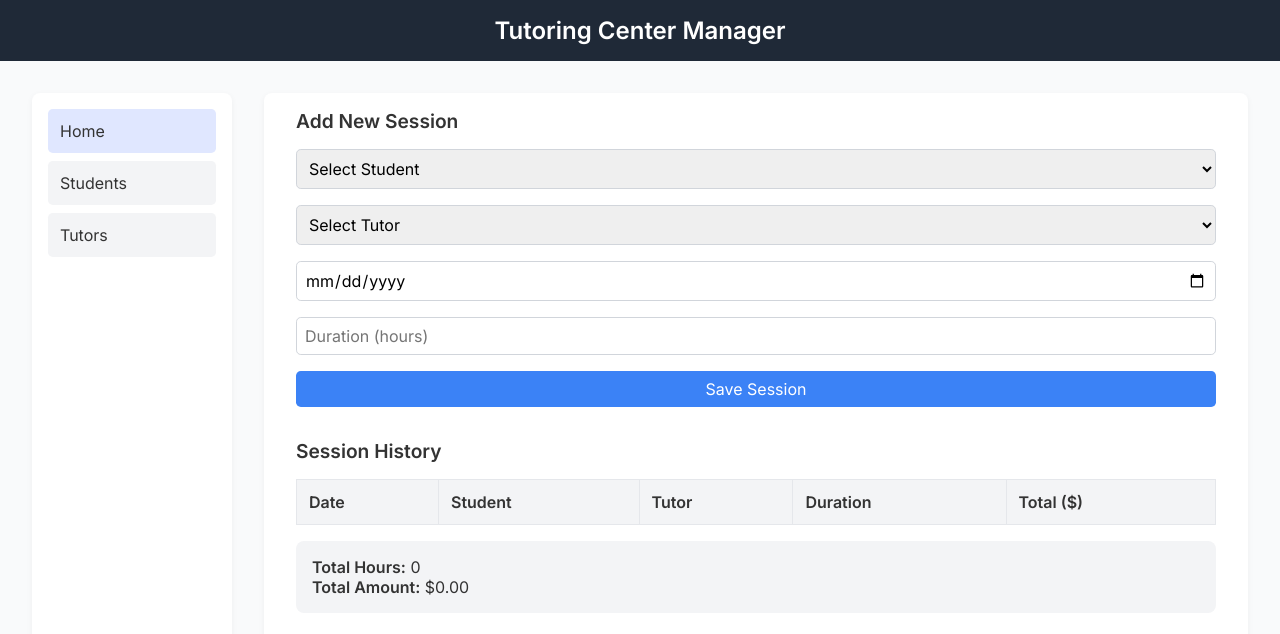
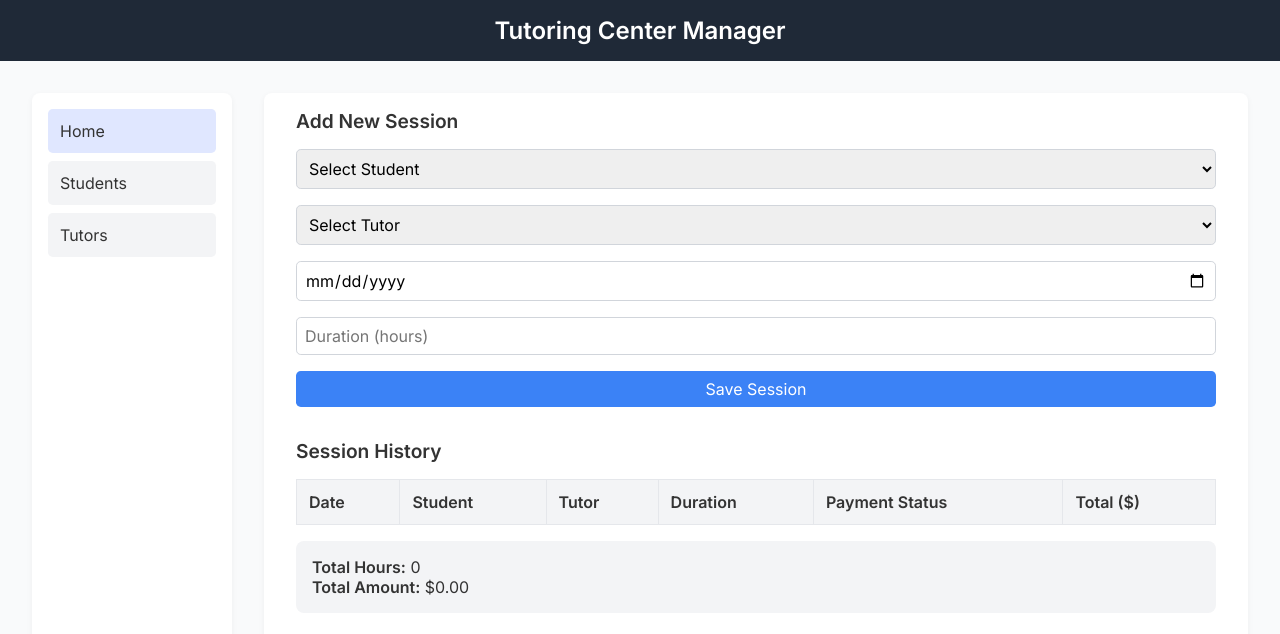
Before and after one commit to yamaksjd/tutor-manager, a plain HTML site: page tutor_manager.html in a window 1280 px wide. Drawn offline with Linux system fonts and the light colour scheme.

Commit message:
adding payment status column in summary table

```diff
--- a/tutor_manager.html
+++ b/tutor_manager.html
@@ -56,6 +56,7 @@
                 <th>Student</th>
                 <th>Tutor</th>
                 <th>Duration</th>
+                <th>Payment Status</th>
                 <th>Total ($)</th>
               </tr>
             </thead>
```
